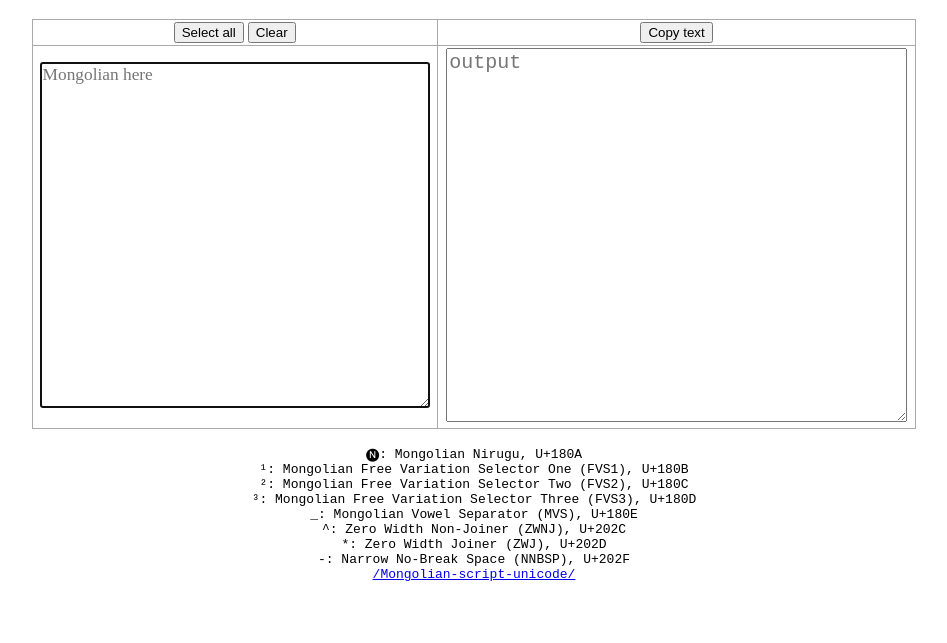
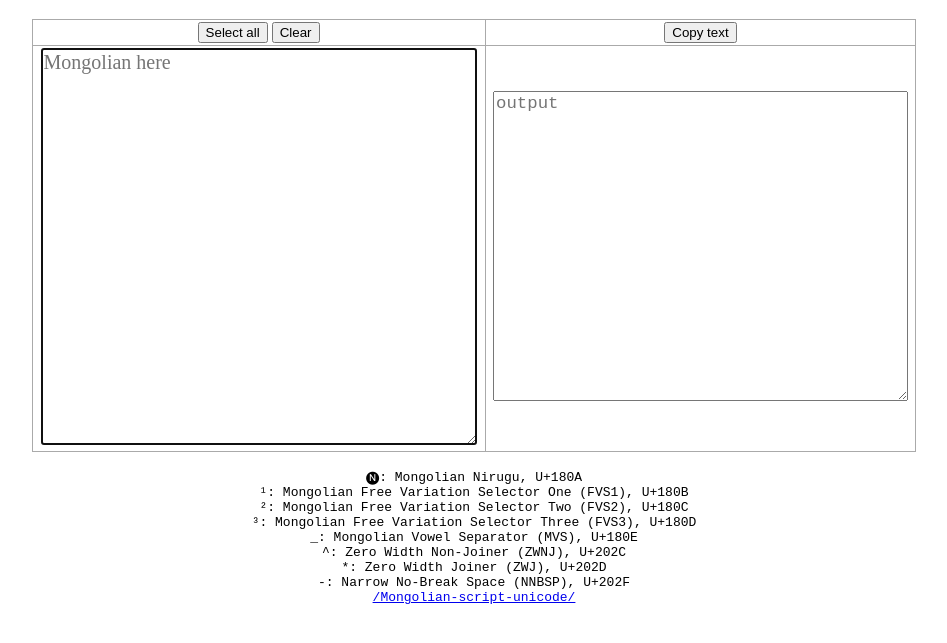
Before and after one commit to victorlee/Mongolian-script-to-Latin, a plain HTML site: page index.html in a window 1280 px wide. Shown: the part 61-704 px from the top of the page, without its empty margins (166-1113 px from the left). Drawn offline with Linux system fonts and the light colour scheme; a web font is replaced by a local one.

Commit message:
Update index.html

```diff
--- a/index.html
+++ b/index.html
@@ -173,10 +173,10 @@ id="latin_textarea"
 autofocus=""
 placeholder="Mongolian here"
 rows="17"
-oninput="onLatinTextChange(this.value)" style="font-family: 'Mongolian White'; font-size: 13pt;"></textarea>
+oninput="onLatinTextChange(this.value)" style="font-family: 'Mongolian White'; font-size: 15pt;"></textarea>
 </td>
 <td>
-<textarea rows="16" placeholder="output" id="replaced_textarea" style="font-family: Monospace; font-size: 15pt;" spellcheck="false"></textarea>
+<textarea rows="16" placeholder="output" id="replaced_textarea" style="font-family: Monospace; font-size: 13pt;" spellcheck="false"></textarea>
 </td>
 </tr>
 </tbody>
```
